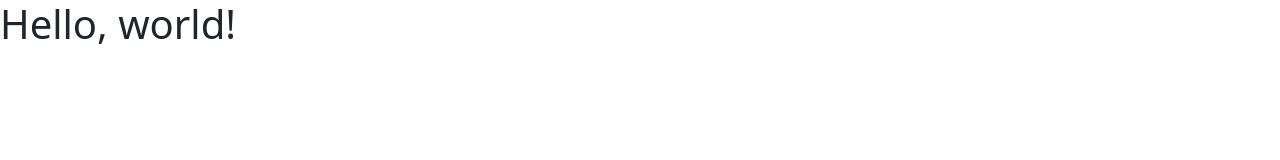
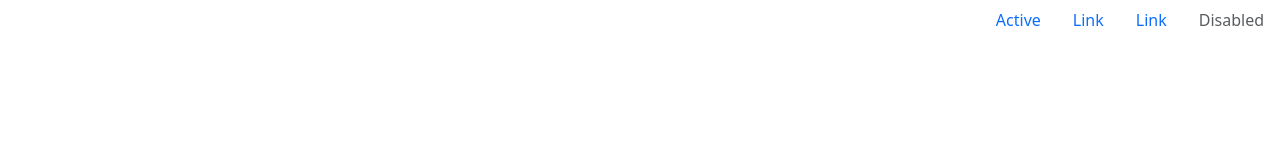
Before and after one commit to eryckcardoso/maid_coffe, a plain HTML site: page index.html in a window 1280 px wide. Drawn offline with nearby package versions, Linux system fonts and the light colour scheme.

Commit message:
mais um dia

```diff
--- a/index.html
+++ b/index.html
@@ -1,5 +1,5 @@
 <!doctype html>
-<html lang="en">
+<html lang="pt-br">
   <head>
     <meta charset="utf-8">
     <meta name="viewport" content="width=device-width, initial-scale=1">
@@ -7,7 +7,29 @@
     <link href="https://cdn.jsdelivr.net/npm/bootstrap@5.3.2/dist/css/bootstrap.min.css" rel="stylesheet" integrity="sha384-T3c6CoIi6uLrA9TneNEoa7RxnatzjcDSCmG1MXxSR1GAsXEV/Dwwykc2MPK8M2HN" crossorigin="anonymous">
   </head>
   <body>
-    <h1>Hello, world!</h1>
+    <header>
+      <nav>
+
+      <ul class="nav justify-content-end">
+        <li class="nav-item">
+          <a class="nav-link active" aria-current="page" href="#">Active</a>
+        </li>
+        <li class="nav-item">
+          <a class="nav-link" href="#">Link</a>
+        </li>
+        <li class="nav-item">
+          <a class="nav-link" href="#">Link</a>
+        </li>
+        <li class="nav-item">
+          <a class="nav-link disabled" aria-disabled="true">Disabled</a>
+        </li>
+      </ul>
+    </nav>
+    </header>
+
+
+
+    <!--  -->
     <script src="https://cdn.jsdelivr.net/npm/bootstrap@5.3.2/dist/js/bootstrap.bundle.min.js" integrity="sha384-C6RzsynM9kWDrMNeT87bh95OGNyZPhcTNXj1NW7RuBCsyN/o0jlpcV8Qyq46cDfL" crossorigin="anonymous"></script>
   </body>
 </html>
```
